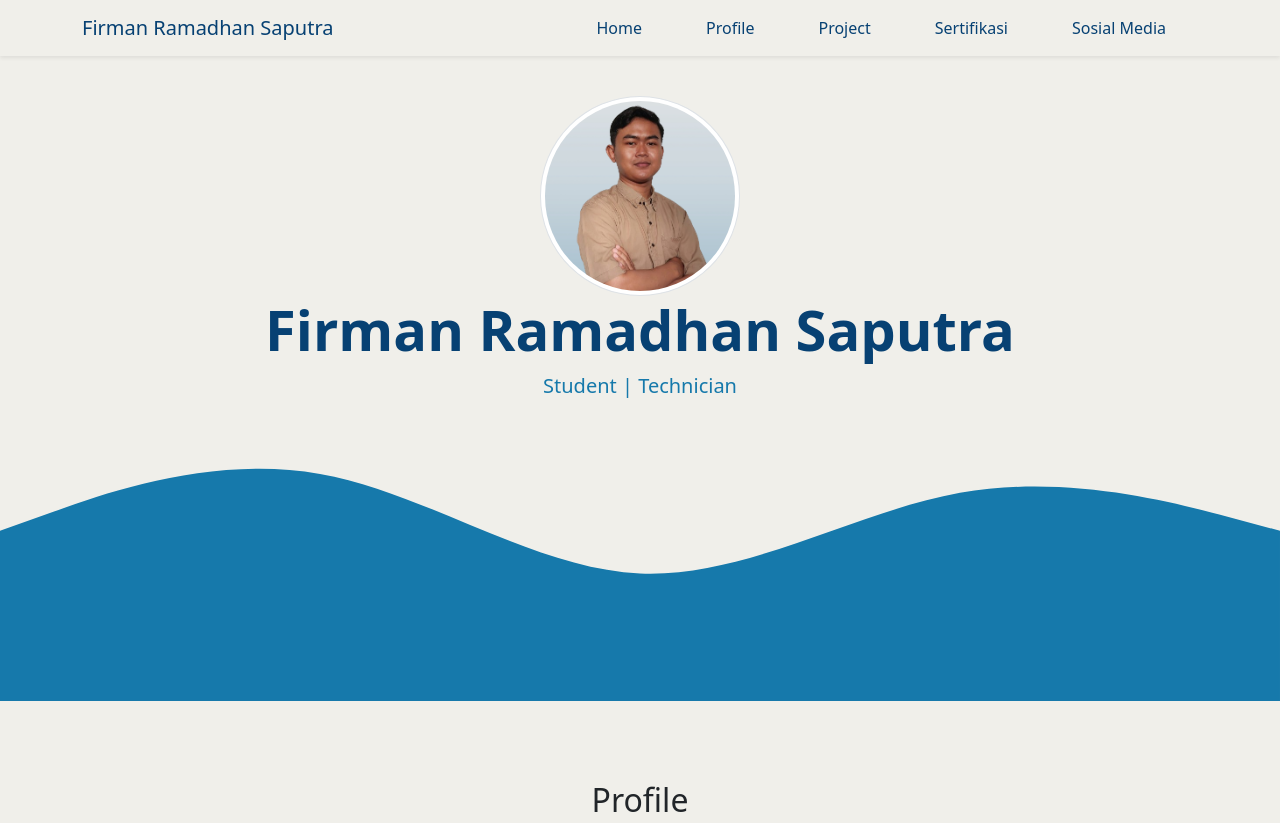
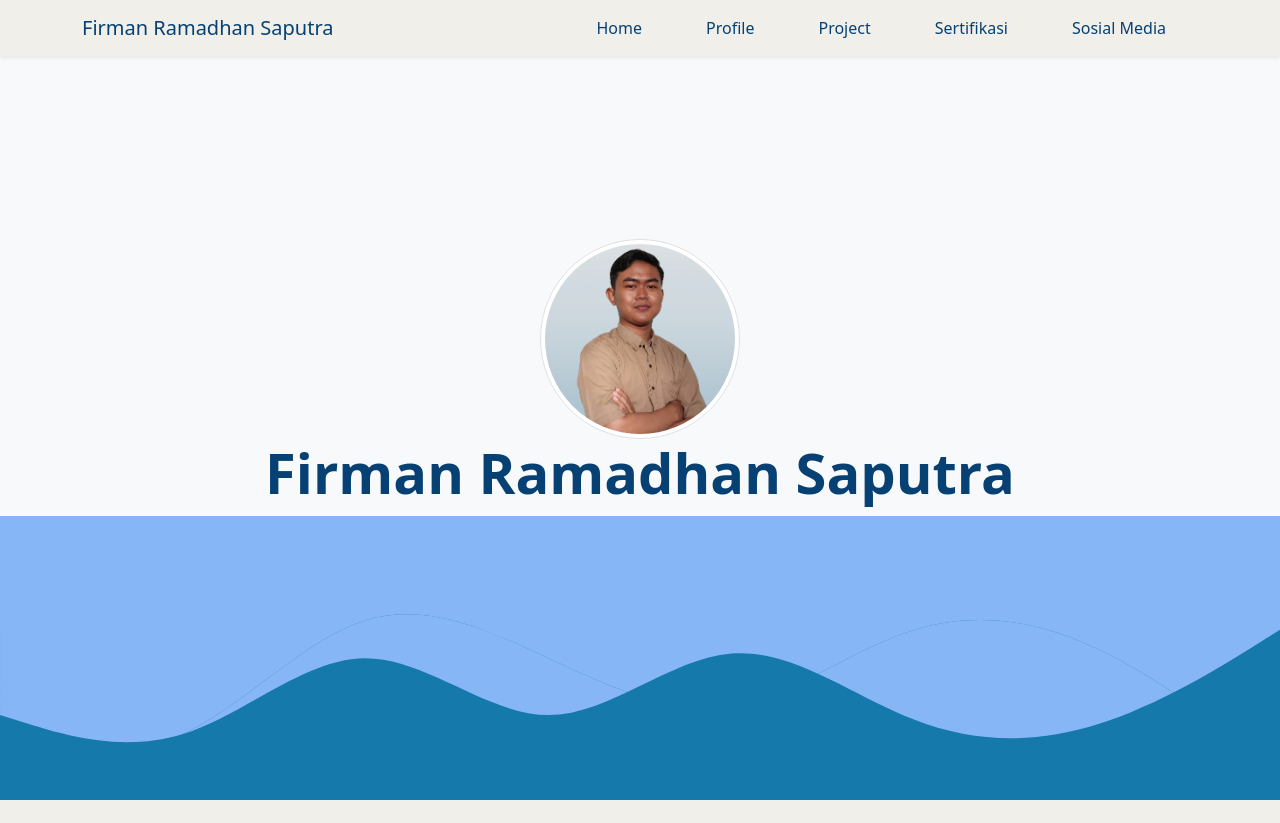
Before and after one commit to frmnrmdn/portofolio-web, a plain HTML site: page index.html in a window 1280 px wide. Shown: the top 823 px of the page. Drawn offline with nearby package versions, Linux system fonts and the light colour scheme.

Commit message:
Update style.css
menambahkan .hero-section, hero-section img, dan svg

```diff
--- a/style.css
+++ b/style.css
@@ -4,6 +4,34 @@ body {
 
 .jumbotron {
     padding-top: 6rem;
+}
+
+.hero-section {
+  height: 100vh; /* memenuhi layar penuh */
+  display: flex;
+  flex-direction: column;
+  justify-content: center; /* vertikal tengah */
+  align-items: center;     /* horizontal tengah */
+  background-color: #f8f9fa; /* sesuaikan dengan background jumbotron kamu */
+  position: relative;
+  margin: 0;
+  padding: 0;
+}
+
+.hero-section img {
+  width: 200px;
+  height: 200px;
+  object-fit: cover;
+}
+
+svg {
+  display: block;
+  width: 100%;
+  height: auto;
+  margin: 0;
+  padding: 0;
+  position: absolute;
+  bottom: 0;
 }
 
 #certificate {
```
